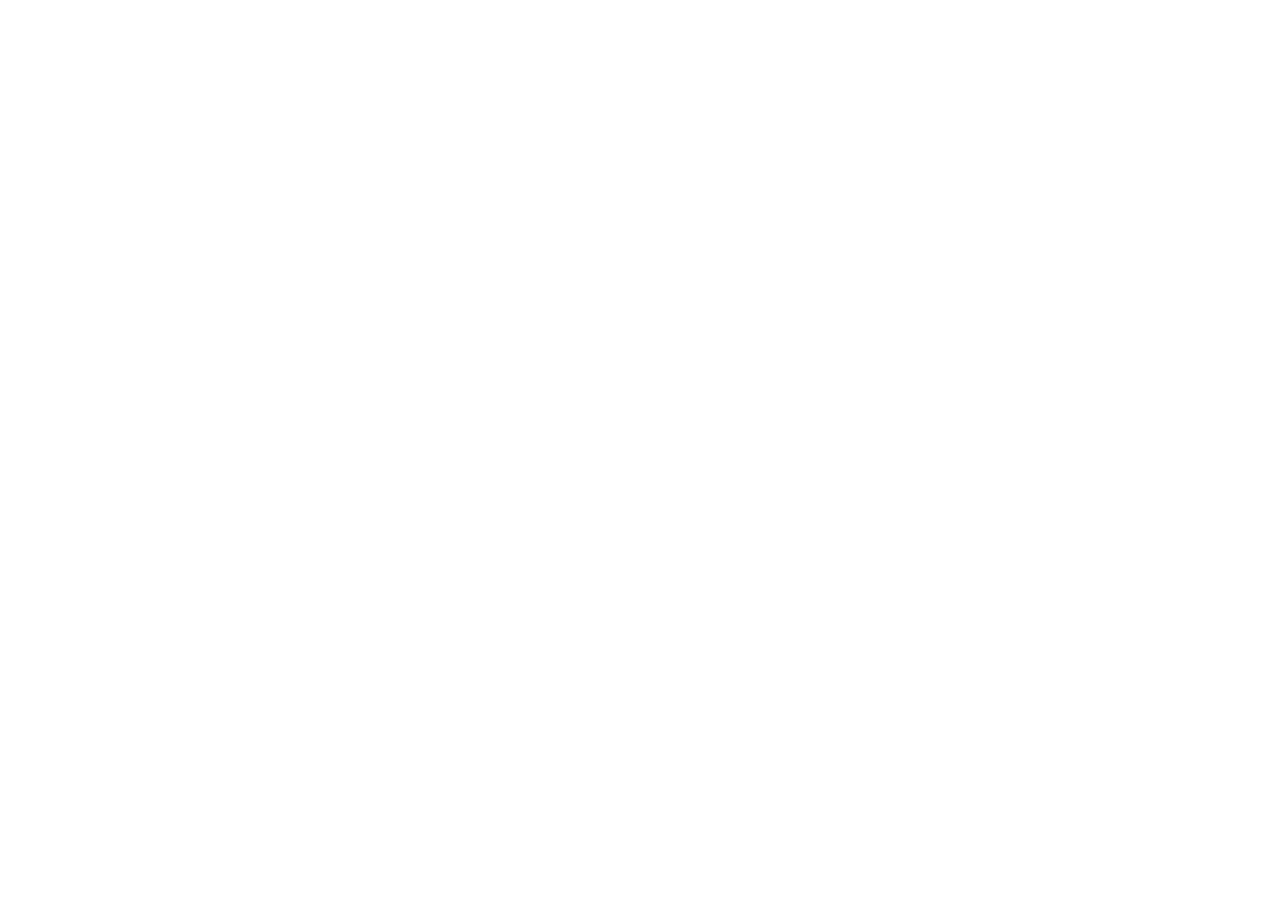
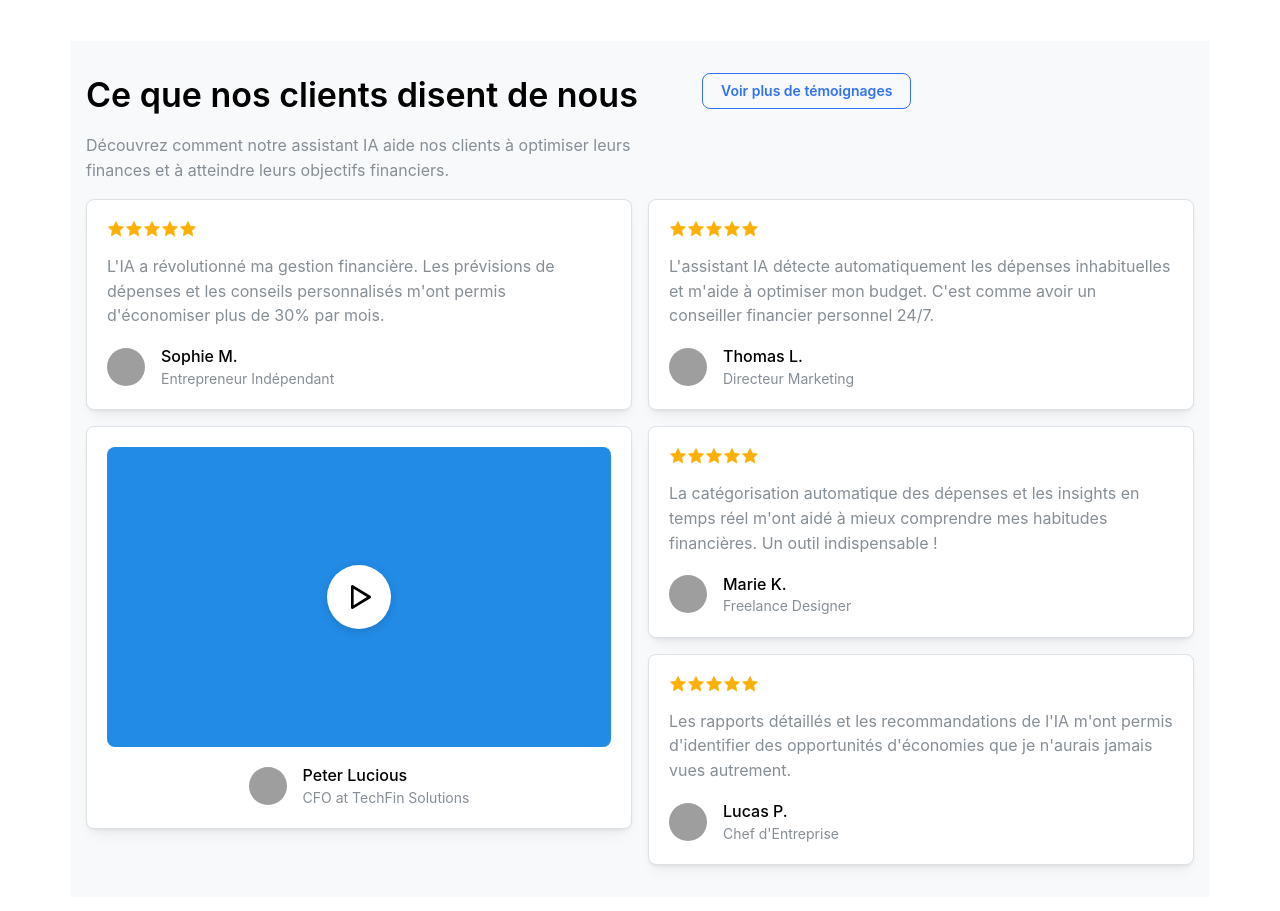
Before and after one commit to yves1da2vinci3/ubank_landingpage, a Next.js app: page / in a window 1280 px wide. Shown: the part 1460-2371 px from the top of the page. Before the commit the page ends 1517 px from the top, so only its background shows below. Built offline with nearby package versions, Linux system fonts and the light colour scheme; grey boxes are pictures that could not be loaded.

Commit message:
Add Testimonials component to homepage layout

```diff
--- /dev/null
+++ b/components/Testimonial/index.tsx
@@ -0,0 +1,165 @@
+import { IconPlayerPlay } from '@tabler/icons-react';
+import {
+  Avatar,
+  Button,
+  Card,
+  Container,
+  Group,
+  Rating,
+  Stack,
+  Text,
+  Title,
+  useMantineTheme,
+} from '@mantine/core';
+import { useMediaQuery } from '@mantine/hooks';
+import classes from './testimonial.module.css';
+
+interface TestimonialProps {
+  rating: number;
+  content: string;
+  name: string;
+  position: string;
+  image?: string;
+  isVideo?: boolean;
+}
+
+const TestimonialCard = ({ rating, content, name, position, image, isVideo }: TestimonialProps) => (
+  <Card shadow="sm" padding="lg" radius="md" withBorder className={classes.testimonialCard}>
+    <Stack>
+      <Rating value={rating} readOnly color="yellow" />
+      <Text size="md" c="dimmed">
+        {content}
+      </Text>
+      <Group>
+        <Avatar src={image} radius="xl" size="md" />
+        <div>
+          <Text fw={500}>{name}</Text>
+          <Text size="sm" c="dimmed">
+            {position}
+          </Text>
+        </div>
+      </Group>
+    </Stack>
+  </Card>
+);
+
+const VideoTestimonial = () => {
+  const theme = useMantineTheme();
+
+  return (
+    <Card shadow="sm" padding="lg" radius="md" withBorder className={classes.videoCard}>
+      <Stack align="center" justify="center" h="100%">
+        <div
+          style={{
+            position: 'relative',
+            width: '100%',
+            height: '300px',
+            backgroundColor: theme.colors.blue[6],
+            borderRadius: theme.radius.md,
+            display: 'flex',
+            alignItems: 'center',
+            justifyContent: 'center',
+          }}
+        >
+          <div className={classes.playButton}>
+            <IconPlayerPlay size={32} />
+          </div>
+        </div>
+        <Group>
+          <Avatar radius="xl" size="md" src="/path-to-peter-image.jpg" />
+          <div>
+            <Text fw={500}>Peter Lucious</Text>
+            <Text size="sm" c="dimmed">
+              CFO at TechFin Solutions
+            </Text>
+          </div>
+        </Group>
+      </Stack>
+    </Card>
+  );
+};
+
+export default function Testimonials() {
+  const isMobile = useMediaQuery('(max-width: 48em)');
+
+  const testimonials = [
+    {
+      rating: 5,
+      content:
+        "L'IA a révolutionné ma gestion financière. Les prévisions de dépenses et les conseils personnalisés m'ont permis d'économiser plus de 30% par mois.",
+      name: 'Sophie M.',
+      position: 'Entrepreneur Indépendant',
+      image: '/testimonials/sophie.jpg',
+    },
+    {
+      rating: 5,
+      content:
+        "L'assistant IA détecte automatiquement les dépenses inhabituelles et m'aide à optimiser mon budget. C'est comme avoir un conseiller financier personnel 24/7.",
+      name: 'Thomas L.',
+      position: 'Directeur Marketing',
+      image: '/testimonials/thomas.jpg',
+    },
+    {
+      rating: 5,
+      content:
+        "La catégorisation automatique des dépenses et les insights en temps réel m'ont aidé à mieux comprendre mes habitudes financières. Un outil indispensable !",
+      name: 'Marie K.',
+      position: 'Freelance Designer',
+      image: '/testimonials/marie.jpg',
+    },
+    {
+      rating: 5,
+      content:
+        "Les rapports détaillés et les recommandations de l'IA m'ont permis d'identifier des opportunités d'économies que je n'aurais jamais vues autrement.",
+      name: 'Lucas P.',
+      position: "Chef d'Entreprise",
+      image: '/testimonials/lucas.jpg',
+    },
+  ];
+
+  return (
+    <Container size="lg" py={{ base: 'xl', md: '2xl' }} className={classes.testimonialContainer}>
+      <Stack spacing={{ base: 'xl', md: '2xl' }}>
+        <div style={{ textAlign: isMobile ? 'center' : 'left' }}>
+          <Group position="apart" align="flex-start">
+            <div style={{ maxWidth: '600px' }}>
+              <Title order={1} size="h1" fw={600}>
+                Ce que nos clients disent de nous
+              </Title>
+              <Text c="dimmed" mt="md">
+                Découvrez comment notre assistant IA aide nos clients à optimiser leurs finances et
+                à atteindre leurs objectifs financiers.
+              </Text>
+            </div>
+            {!isMobile && (
+              <Button variant="outline" radius="md">
+                Voir plus de témoignages
+              </Button>
+            )}
+          </Group>
+        </div>
+
+        <Group grow align="stretch" style={{ flexDirection: isMobile ? 'column' : 'row' }}>
+          {testimonials.slice(0, 2).map((testimonial, index) => (
+            <TestimonialCard key={index} {...testimonial} />
+          ))}
+        </Group>
+
+        <Group grow align="stretch" style={{ flexDirection: isMobile ? 'column' : 'row' }}>
+          <VideoTestimonial />
+          <Stack spacing="md">
+            {testimonials.slice(2, 4).map((testimonial, index) => (
+              <TestimonialCard key={index} {...testimonial} />
+            ))}
+          </Stack>
+        </Group>
+
+        {isMobile && (
+          <Button variant="outline" radius="md" fullWidth>
+            Voir plus de témoignages
+          </Button>
+        )}
+      </Stack>
+    </Container>
+  );
+}
--- /dev/null
+++ b/components/Testimonial/testimonial.module.css
@@ -0,0 +1,62 @@
+.testimonialContainer {
+  background-color: var(--mantine-color-gray-0);
+  padding: var(--mantine-spacing-md);
+}
+
+.videoCard {
+  transition: transform 0.2s ease;
+  cursor: pointer;
+  height: 100%;
+}
+
+.videoCard:hover {
+  transform: scale(1.02);
+}
+
+.playButton {
+  width: 64px;
+  height: 64px;
+  border-radius: 50%;
+  background-color: var(--mantine-color-white);
+  display: flex;
+  align-items: center;
+  justify-content: center;
+  transition: all 0.2s ease;
+  box-shadow: 0 2px 8px rgba(0, 0, 0, 0.15);
+}
+
+.playButton:hover {
+  transform: scale(1.1);
+  box-shadow: 0 4px 12px rgba(0, 0, 0, 0.2);
+}
+
+.testimonialCard {
+  height: 100%;
+  transition: transform 0.2s ease;
+  display: flex;
+  flex-direction: column;
+}
+
+.testimonialCard:hover {
+  transform: translateY(-4px);
+}
+
+@media (max-width: 768px) {
+  .testimonialContainer {
+    padding: var(--mantine-spacing-sm);
+  }
+
+  .testimonialCard {
+    margin-bottom: var(--mantine-spacing-md);
+  }
+
+  .videoCard {
+    margin-bottom: var(--mantine-spacing-md);
+  }
+}
+
+@media (max-width: 576px) {
+  .testimonialContainer {
+    padding: var(--mantine-spacing-xs);
+  }
+}
--- a/pages/index.tsx
+++ b/pages/index.tsx
@@ -3,6 +3,7 @@ import { useDisclosure } from '@mantine/hooks';
 import { Banner } from '@/components/Banner';
 import Features from '@/components/Feature';
 import { Navbar } from '@/components/navbar';
+import Testimonials from '@/components/Testimonial';
 
 export default function HomePage() {
   const [opened, { toggle }] = useDisclosure();
@@ -37,6 +38,7 @@ export default function HomePage() {
       <AppShell.Main>
         <Banner />
         <Features />
+        <Testimonials />
       </AppShell.Main>
     </AppShell>
   );
```
